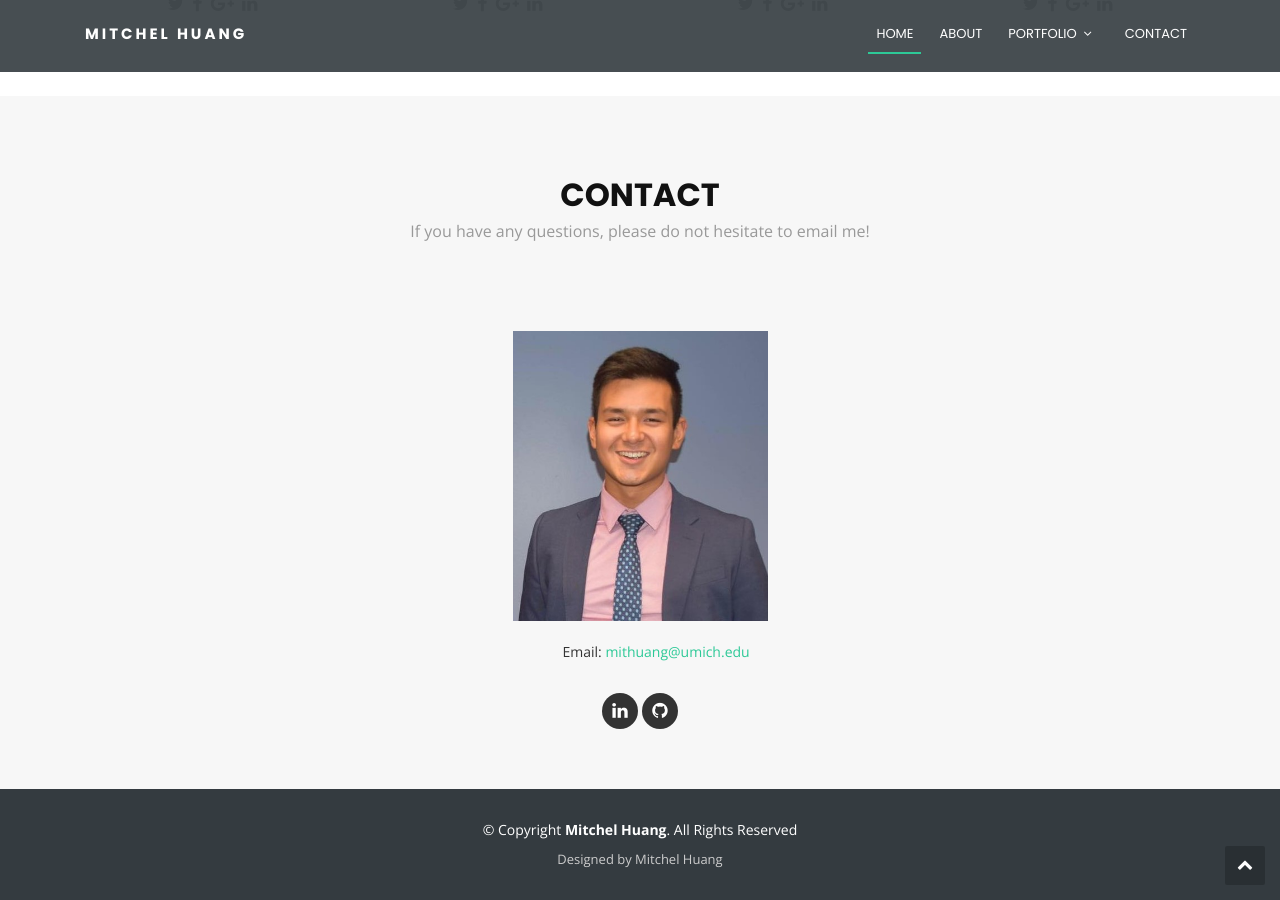
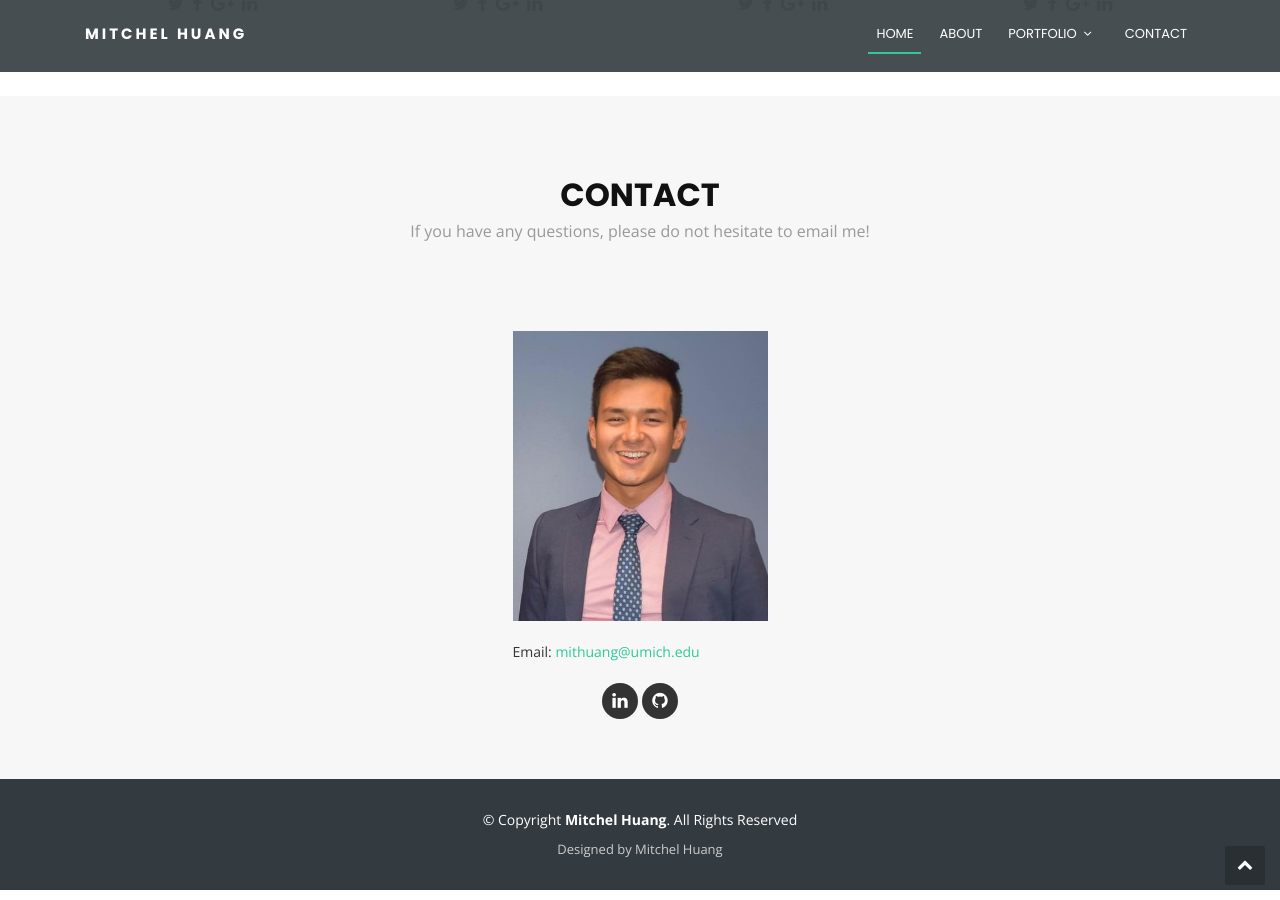
Before and after one commit to mithuang/mithuang.github.io, a Jekyll site: the page index.html, which Jekyll copies as it is, in a window 1280 px wide and 900 px high, scrolled down 3477 px. Built offline with Jekyll 4.4.1, drawn with Linux system fonts in a browser that asks for light colours.

Commit message:
contact formatting10

```diff
--- a/css/style.css
+++ b/css/style.css
@@ -933,7 +933,6 @@ body.mobile-nav-active #mobile-nav-toggle {
 }
 
 #contact .info p {
-  padding: 0 0 10px 50px;
   margin-bottom: 20px;
   line-height: 22px;
   font-size: 14px;
```
